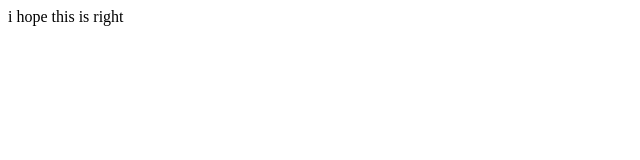
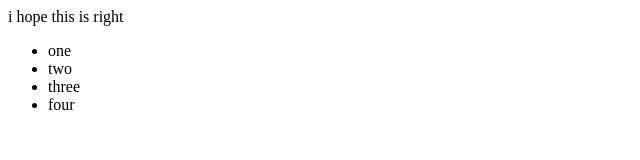
Before and after one commit to ahmadtalmas/portfolio-project, a plain HTML site: page index.html in a window 1280 px wide. Shown: the whole page, without its empty margins (0-640 px from the left). Drawn offline with Linux system fonts and the light colour scheme.

Commit message:
add navigation menu to index page

```diff
--- a/index.html
+++ b/index.html
@@ -2,5 +2,13 @@
     <title>this is first homework</title>
     <body>
         <p>i hope this is right</p>
+        <nav>
+            <ul>
+                <li>one</li>
+                <li>two</li>
+                <li>three</li>
+                <li>four</li>
+            </ul>
+        </nav>
     </body>
 </html>
```
